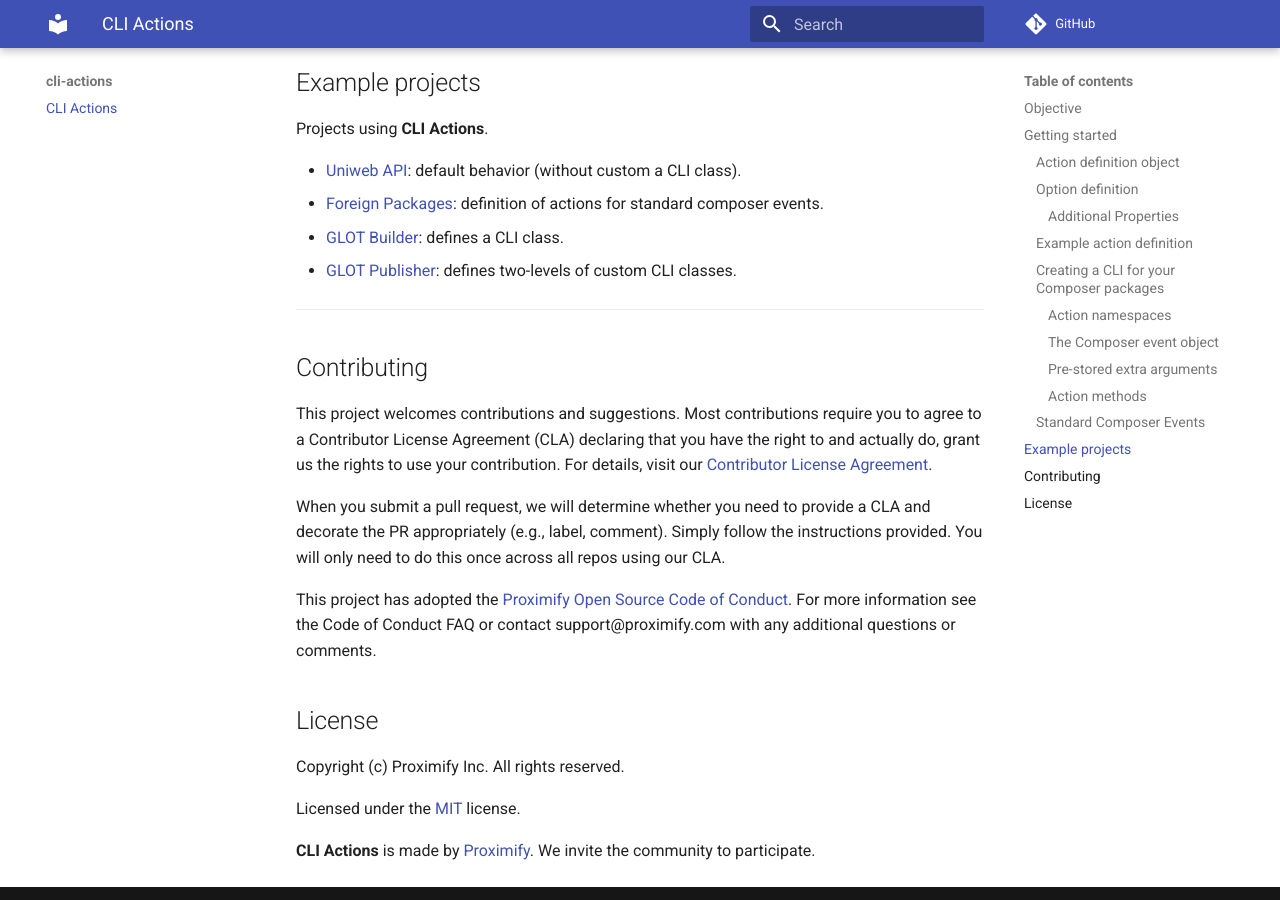
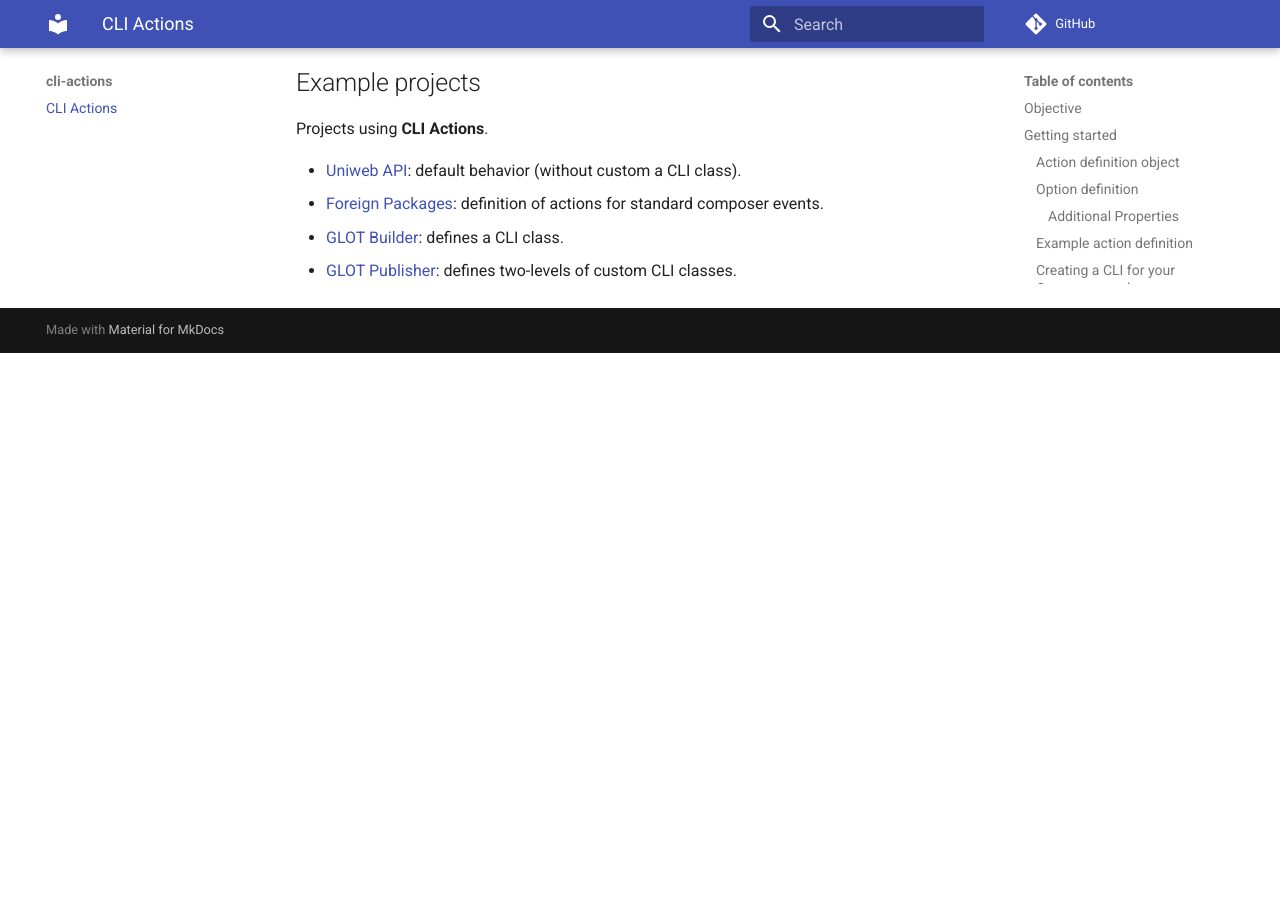
Before and after one commit to Proximify/cli-actions, an MkDocs documentation site: the page built from docs/index.md, in a window 1280 px wide and 900 px high, scrolled down 7383 px. Built offline with MkDocs 1.6.1 and Material for MkDocs 9.7.7, drawn with Linux system fonts in a browser that asks for light colours; comment, search, counter and statistics services are not loaded; after the commit the page ends 7736 px from its top, so only the background shows below that.

Commit message:
Removed unnecessary info from index page.

```diff
--- a/docs/index.md
+++ b/docs/index.md
@@ -299,21 +299,3 @@ Projects using **CLI Actions**.
 -   [Foreign Packages](https://packagist.org/packages/proximify/foreign-packages): definition of actions for standard composer events.
 -   [GLOT Builder](https://packagist.org/packages/proximify/glot-builder): defines a CLI class.
 -   [GLOT Publisher](https://packagist.org/packages/proximify/glot-publisher): defines two-levels of custom CLI classes.
-
----
-
-## Contributing
-
-This project welcomes contributions and suggestions. Most contributions require you to agree to a Contributor License Agreement (CLA) declaring that you have the right to and actually do, grant us the rights to use your contribution. For details, visit our [Contributor License Agreement](https://github.com/Proximify/community/blob/master/docs/proximify-contribution-license-agreement.pdf).
-
-When you submit a pull request, we will determine whether you need to provide a CLA and decorate the PR appropriately (e.g., label, comment). Simply follow the instructions provided. You will only need to do this once across all repos using our CLA.
-
-This project has adopted the [Proximify Open Source Code of Conduct](https://github.com/Proximify/community/blob/master/docs/code_of_conduct.md). For more information see the Code of Conduct FAQ or contact support@proximify.com with any additional questions or comments.
-
-## License
-
-Copyright (c) Proximify Inc. All rights reserved.
-
-Licensed under the [MIT](https://opensource.org/licenses/MIT) license.
-
-**CLI Actions** is made by [Proximify](https://proximify.com). We invite the community to participate.
```
